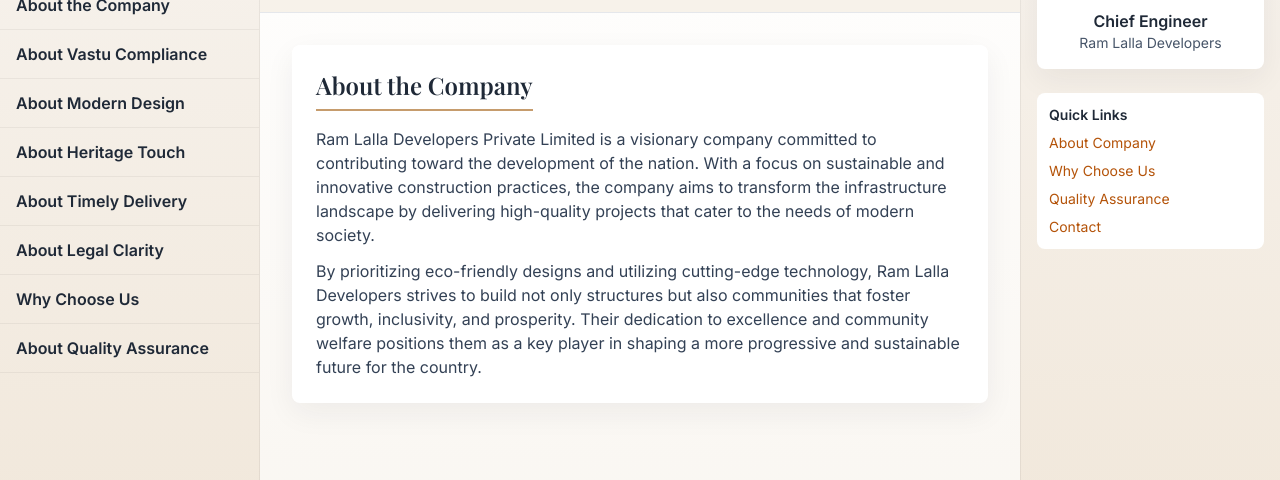
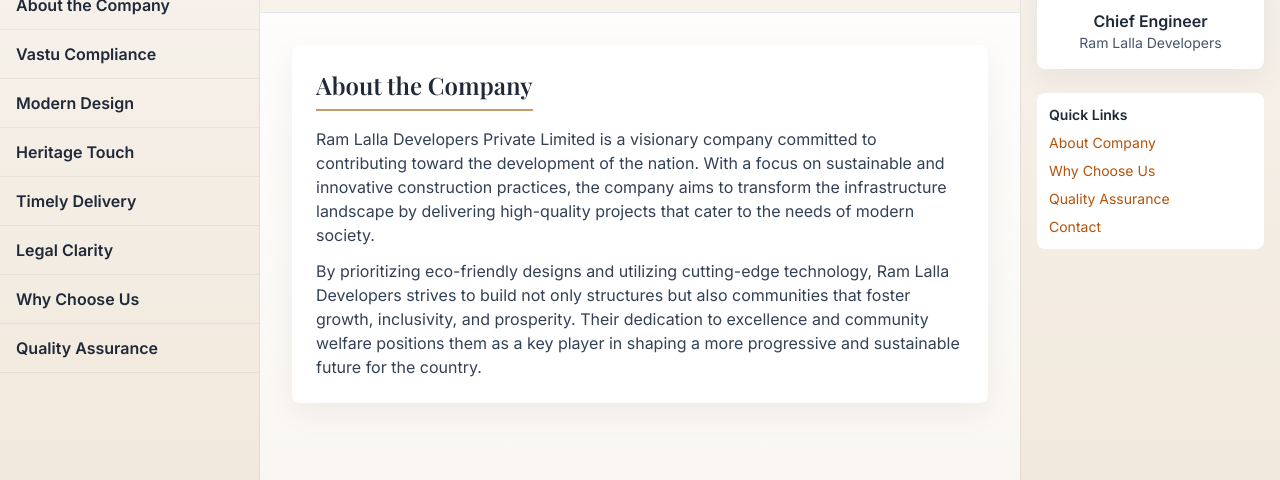
Before and after one commit to ABIR462/Ramllala32, a plain HTML site: page about.html in a window 1280 px wide. Shown: the part 155-635 px from the top of the page. Drawn offline with nearby package versions, Linux system fonts and the light colour scheme.

Commit message:
Update about.html

```diff
--- a/about.html
+++ b/about.html
@@ -280,13 +280,13 @@
       </summary>
       <nav class="mt-2 bg-white rounded-lg p-3 shadow-soft">
         <a class="kmc-item nav-link" href="#company" data-target="company">About the Company</a>
-        <a class="kmc-item nav-link" href="#vastu" data-target="vastu">About Vastu Compliance</a>
-        <a class="kmc-item nav-link" href="#design" data-target="design">About Modern Design</a>
-        <a class="kmc-item nav-link" href="#heritage" data-target="heritage">About Heritage Touch</a>
-        <a class="kmc-item nav-link" href="#delivery" data-target="delivery">About Timely Delivery</a>
-        <a class="kmc-item nav-link" href="#legal" data-target="legal">About Legal Clarity</a>
+        <a class="kmc-item nav-link" href="#vastu" data-target="vastu"> Vastu Compliance</a>
+        <a class="kmc-item nav-link" href="#design" data-target="design"> Modern Design</a>
+        <a class="kmc-item nav-link" href="#heritage" data-target="heritage"> Heritage Touch</a>
+        <a class="kmc-item nav-link" href="#delivery" data-target="delivery"> Timely Delivery</a>
+        <a class="kmc-item nav-link" href="#legal" data-target="legal"> Legal Clarity</a>
         <a class="kmc-item nav-link" href="#choose" data-target="choose">Why Choose Us</a>
-        <a class="kmc-item nav-link" href="#quality" data-target="quality">About Quality Assurance</a>
+        <a class="kmc-item nav-link" href="#quality" data-target="quality">Quality Assurance</a>
       </nav>
     </details>
   </div>
@@ -308,13 +308,13 @@
 
     <div class="mt-6">
       <a class="kmc-item nav-link" href="#company" data-target="company">About the Company</a>
-      <a class="kmc-item nav-link" href="#vastu" data-target="vastu">About Vastu Compliance</a>
-      <a class="kmc-item nav-link" href="#design" data-target="design">About Modern Design</a>
-      <a class="kmc-item nav-link" href="#heritage" data-target="heritage">About Heritage Touch</a>
-      <a class="kmc-item nav-link" href="#delivery" data-target="delivery">About Timely Delivery</a>
-      <a class="kmc-item nav-link" href="#legal" data-target="legal">About Legal Clarity</a>
+      <a class="kmc-item nav-link" href="#vastu" data-target="vastu"> Vastu Compliance</a>
+      <a class="kmc-item nav-link" href="#design" data-target="design">Modern Design</a>
+      <a class="kmc-item nav-link" href="#heritage" data-target="heritage"> Heritage Touch</a>
+      <a class="kmc-item nav-link" href="#delivery" data-target="delivery"> Timely Delivery</a>
+      <a class="kmc-item nav-link" href="#legal" data-target="legal"> Legal Clarity</a>
       <a class="kmc-item nav-link" href="#choose" data-target="choose">Why Choose Us</a>
-      <a class="kmc-item nav-link" href="#quality" data-target="quality">About Quality Assurance</a>
+      <a class="kmc-item nav-link" href="#quality" data-target="quality"> Quality Assurance</a>
     </div>
   </nav>
 
@@ -364,7 +364,7 @@
       <!-- Vastu Compliance Section -->
       <div id="vastu" class="content-section">
         <div class="bg-white rounded-lg p-6 shadow-soft mb-6">
-          <h2 class="font-display text-2xl text-ink border-b-2 border-gold pb-2 inline-block">About Vastu Compliance</h2>
+          <h2 class="font-display text-2xl text-ink border-b-2 border-gold pb-2 inline-block"> Vastu Compliances </h2>
           <p class="mt-4 text-slate-700">Ram Lalla Developers have garnered a reputation for their meticulous attention to Vastu compliance in their architectural designs. Vastu Shastra, an ancient Indian science of architecture, emphasizes harmony between nature and the built environment.</p>
           <p class="mt-3 text-slate-700">By integrating these principles, Ram Lalla Developers ensure that their projects not only meet contemporary design standards but also promote positive energy and well-being for occupants. Their commitment to Vastu compliance involves careful consideration of spatial orientation, layout, and structural elements, ensuring that homes and commercial spaces foster prosperity, health, and happiness.</p>
           <p class="mt-3 text-slate-700">This holistic approach not only appeals to traditional values but also enhances the overall appeal and functionality of the spaces they create.</p>
@@ -374,7 +374,7 @@
       <!-- Modern Design Section -->
       <div id="design" class="content-section">
         <div class="bg-white rounded-lg p-6 shadow-soft mb-6">
-          <h2 class="font-display text-2xl text-ink border-b-2 border-gold pb-2 inline-block">About Modern Design</h2>
+          <h2 class="font-display text-2xl text-ink border-b-2 border-gold pb-2 inline-block"> Modern Design</h2>
           <p class="mt-4 text-slate-700">Ram Lalla Developers has carved a niche in the real estate market with their commitment to modern design principles. Their approach is characterized by a seamless blend of functionality and aesthetics, ensuring that each project not only meets contemporary needs but also enhances the living experience.</p>
           <p class="mt-3 text-slate-700">By incorporating sustainable materials and innovative architectural techniques, Ram Lalla Developers create spaces that are both eco-friendly and visually striking. Their designs often feature open floor plans, large windows for natural light, and smart home technologies, catering to the evolving preferences of today's homeowners.</p>
           <p class="mt-3 text-slate-700">With a focus on quality craftsmanship and attention to detail, Ram Lalla Developers continue to set benchmarks in the industry, delivering homes that embody modern elegance and practicality.</p>
@@ -384,7 +384,7 @@
       <!-- Heritage Touch Section -->
       <div id="heritage" class="content-section">
         <div class="bg-white rounded-lg p-6 shadow-soft mb-6">
-          <h2 class="font-display text-2xl text-ink border-b-2 border-gold pb-2 inline-block">About Heritage Touch</h2>
+          <h2 class="font-display text-2xl text-ink border-b-2 border-gold pb-2 inline-block"> Heritage Touch</h2>
           <p class="mt-4 text-slate-700">Ram Lalla Developers' "Heritage Touch" project is a fascinating endeavor that seeks to blend modern living with cultural and historical richness. By integrating traditional architectural elements and design philosophies into contemporary spaces, this project aims to preserve and celebrate the cultural heritage of the region.</p>
           <p class="mt-3 text-slate-700">The developers focus on using sustainable materials and techniques, ensuring that the structures not only honor the past but also contribute to a sustainable future. This approach appeals to those who value the charm of heritage aesthetics while enjoying the comforts and conveniences of modern living.</p>
           <p class="mt-3 text-slate-700">Overall, "Heritage Touch" represents a thoughtful fusion of history and innovation, offering a unique living experience that respects and revitalizes cultural legacies.</p>
@@ -394,7 +394,7 @@
       <!-- Timely Delivery Section -->
       <div id="delivery" class="content-section">
         <div class="bg-white rounded-lg p-6 shadow-soft mb-6">
-          <h2 class="font-display text-2xl text-ink border-b-2 border-gold pb-2 inline-block">About Timely Delivery</h2>
+          <h2 class="font-display text-2xl text-ink border-b-2 border-gold pb-2 inline-block"> Timely Delivery</h2>
           <p class="mt-4 text-slate-700">Ram Lalla Developers has built a reputation for its commitment to timely delivery, a critical factor that sets them apart in the competitive real estate industry. Meeting project deadlines not only reflects their operational efficiency but also builds trust and satisfaction among clients and investors.</p>
           <p class="mt-3 text-slate-700">By employing meticulous project management strategies, leveraging modern construction technologies, and maintaining clear communication with all stakeholders, Ram Lalla Developers ensures that their projects are completed on schedule without compromising on quality.</p>
           <p class="mt-3 text-slate-700">This reliability in delivering projects on time is a testament to their dedication to excellence and customer satisfaction.</p>
@@ -404,7 +404,7 @@
       <!-- Legal Clarity Section -->
       <div id="legal" class="content-section">
         <div class="bg-white rounded-lg p-6 shadow-soft mb-6">
-          <h2 class="font-display text-2xl text-ink border-b-2 border-gold pb-2 inline-block">About Legal Clarity</h2>
+          <h2 class="font-display text-2xl text-ink border-b-2 border-gold pb-2 inline-block"> Legal Clarity</h2>
           <p class="mt-4 text-slate-700">Ram Lalla Developers, like any real estate development company, must navigate a complex web of legal considerations to ensure their projects are compliant and successful. Legal clarity in this context involves understanding and adhering to zoning laws, environmental regulations, building codes, and property rights.</p>
           <p class="mt-3 text-slate-700">It also entails securing necessary permits and licenses, as well as drafting clear contracts with stakeholders such as contractors, buyers, and local authorities. Staying informed about changes in legislation and maintaining transparent communication with legal advisors are crucial steps in avoiding potential legal disputes and ensuring smooth operations.</p>
           <p class="mt-3 text-slate-700">By prioritizing legal clarity, Ram Lalla Developers can protect their interests and maintain a strong reputation in the competitive real estate market.</p>
@@ -424,7 +424,7 @@
       <!-- Quality Assurance Section -->
       <div id="quality" class="content-section">
         <div class="bg-white rounded-lg p-6 shadow-soft mb-6">
-          <h2 class="font-display text-2xl text-ink border-b-2 border-gold pb-2 inline-block">About Quality Assurance</h2>
+          <h2 class="font-display text-2xl text-ink border-b-2 border-gold pb-2 inline-block"> Quality Assurance</h2>
           <p class="mt-4 text-slate-700">Quality assurance (QA) in the context of Ram Lalla Developers, or any real estate development company, is a critical process that ensures the highest standards are maintained throughout the construction and delivery of projects. QA involves a systematic approach to evaluating and improving the construction process, materials, and final outcomes to meet or exceed customer expectations and regulatory requirements.</p>
           <p class="mt-3 text-slate-700">For Ram Lalla Developers, this could mean implementing rigorous testing protocols, regular site inspections, and audits at various stages of development, from initial design to final construction. By focusing on quality assurance, the company can ensure that its projects are not only structurally sound but also aesthetically pleasing and environmentally sustainable, ultimately enhancing customer satisfaction and building a strong reputation in the real estate industry.</p>
         </div>
@@ -619,4 +619,5 @@
   </script>
 
 </body>
+
 </html>
```
